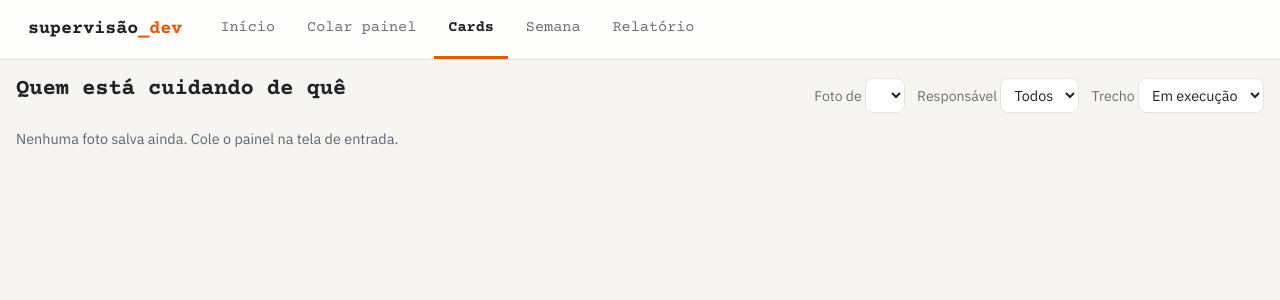
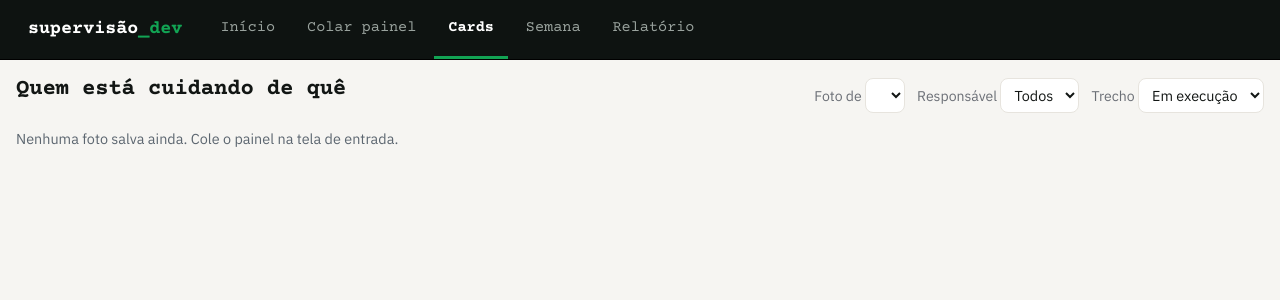
Before and after one commit to MarianaPlauska/gerador-relat-rio, a SvelteKit app in the folder apps/relatorio/: page /cards in a window 1280 px wide. Shown: the top 300 px of the page. Built offline with nearby package versions, Linux system fonts and the light colour scheme.

Commit message:
visual verde com tons de preto no app e no pdf
Co-Authored-By: Claude Opus 5.5 <noreply@anthropic.com>

```diff
--- a/apps/relatorio/src/app.css
+++ b/apps/relatorio/src/app.css
@@ -3,19 +3,19 @@
   --fundo: #f6f5f2;
   --superficie: #ffffff;
   --borda: #e7e4de;
-  --texto: #1f2328;
+  --texto: #121614;
   --suave: #6b6f76;
-  --marca: #e8590c;
-  --marca-escura: #1f2328;
-  --marca-clara: #fff1e7;
+  --marca: #12a454;
+  --marca-escura: #0e1311;
+  --marca-clara: #e3f6ea;
   --verde: #1a7f43;
   --verde-fundo: #e7f5ec;
-  --amarelo: #b54708;
-  --amarelo-fundo: #fff3e3;
+  --amarelo: #9a6700;
+  --amarelo-fundo: #fff6d9;
   --vermelho: #c0261a;
   --vermelho-fundo: #fdecea;
   --raio: 12px;
-  --sombra: 0 1px 2px rgb(31 35 40 / 4%), 0 4px 16px rgb(31 35 40 / 6%);
+  --sombra: 0 1px 2px rgb(14 19 17 / 5%), 0 4px 16px rgb(14 19 17 / 7%);
   --fonte-maquina: "Courier Prime", "Courier New", monospace;
   --fonte-texto: "IBM Plex Sans", "Segoe UI", system-ui, sans-serif;
 }
@@ -89,7 +89,7 @@ button.principal
 }
 button.principal:hover:not(:disabled)
 {
-  background: #c94a06;
+  background: #0b7d40;
   color: #fff;
 }
 
--- a/apps/relatorio/src/routes/+layout.svelte
+++ b/apps/relatorio/src/routes/+layout.svelte
@@ -36,9 +36,8 @@
     gap: 24px;
     padding: 0 28px;
     height: 60px;
-    background: rgb(255 255 255 / 85%);
-    backdrop-filter: blur(8px);
-    border-bottom: 1px solid var(--borda);
+    background: var(--marca-escura);
+    border-bottom: 1px solid #000;
     position: sticky;
     top: 0;
     z-index: 10;
@@ -48,7 +47,7 @@
     font-family: var(--fonte-maquina);
     font-weight: 700;
     font-size: 1.15rem;
-    color: var(--texto);
+    color: #fff;
     text-decoration: none;
   }
   .marca span
@@ -67,7 +66,7 @@
     display: flex;
     align-items: center;
     font-family: var(--fonte-maquina);
-    color: var(--suave);
+    color: #9aa39e;
     text-decoration: none;
     padding: 0 14px;
     font-size: 0.95rem;
@@ -76,11 +75,11 @@
   }
   .links a:hover
   {
-    color: var(--texto);
+    color: #fff;
   }
   .links .ativo
   {
-    color: var(--texto);
+    color: #fff;
     border-bottom-color: var(--marca);
     font-weight: 700;
   }
--- a/apps/relatorio/src/routes/+page.svelte
+++ b/apps/relatorio/src/routes/+page.svelte
@@ -181,7 +181,7 @@
   }
   .botao-principal:hover
   {
-    background: #c94a06;
+    background: #0b7d40;
   }
   .passos
   {
@@ -289,7 +289,7 @@
   }
   .kpi.alerta .valor
   {
-    color: #ff8a4c;
+    color: #f5c542;
   }
   .barra
   {
@@ -341,7 +341,7 @@
   }
   .frases .atencao i
   {
-    background: var(--marca);
+    background: var(--amarelo);
   }
   .pessoa
   {
--- a/apps/relatorio/src/routes/cards/+page.svelte
+++ b/apps/relatorio/src/routes/cards/+page.svelte
@@ -300,9 +300,9 @@
   }
   .em_risco
   {
-    background: #fff1e6;
-    color: #b54708;
-    border-color: #b54708;
+    background: #fff6d9;
+    color: #9a6700;
+    border-color: #9a6700;
   }
   .atrasado
   {
--- a/apps/relatorio/src/routes/relatorio/+page.svelte
+++ b/apps/relatorio/src/routes/relatorio/+page.svelte
@@ -244,7 +244,7 @@
   }
   .marcavel.atencao
   {
-    border-left: 3px solid var(--marca);
+    border-left: 3px solid var(--amarelo);
   }
   .marcavel.positivo
   {
```
Also changed, not shown: apps/relatorio/src/lib/graficos.ts (+10 -10 lines), apps/relatorio/src/lib/pdf.ts (+8 -8 lines).
